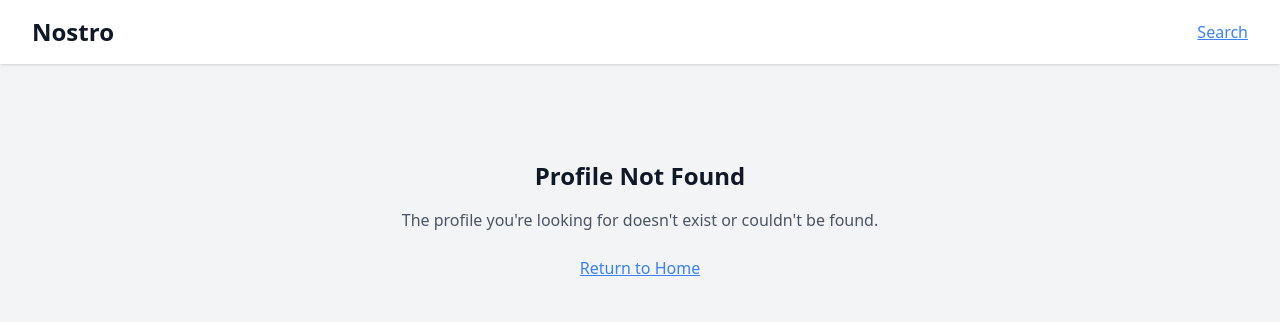
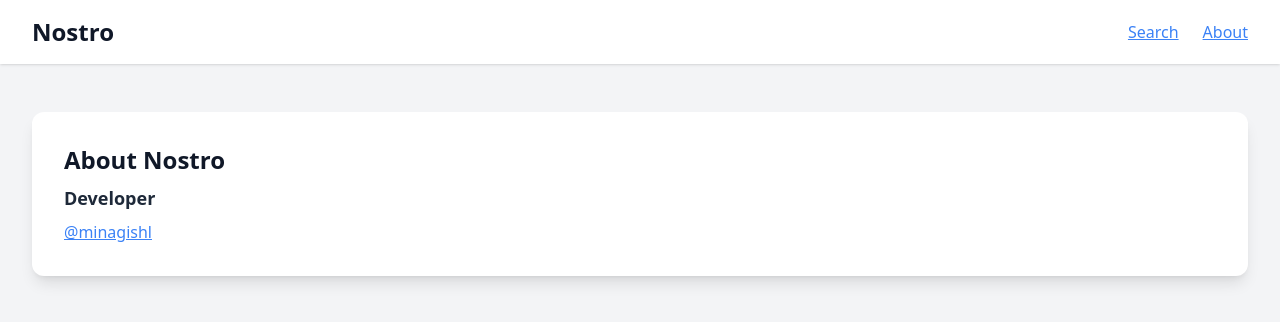
Before and after one commit to minagishl/nostro, a Next.js app: page /about in a window 1280 px wide. Before the commit this address had no page. Shown: the top 322 px of the page. Built offline with nearby package versions, Linux system fonts and the light colour scheme.

Commit message:
feat: create simple about page

```diff
--- /dev/null
+++ b/src/app/about/page.tsx
@@ -0,0 +1,27 @@
+import Link from 'next/link';
+import { Layout } from '@/components/layout/Layout';
+
+export default function About() {
+	return (
+		<Layout>
+			<div className='w-full'>
+				<div className='flex flex-col rounded-xl shadow-lg p-8 mb-10 bg-white dark:bg-gray-800 w-full space-y-6'>
+					<h2 className='text-2xl font-bold text-gray-900 dark:text-white mb-2'>About Nostro</h2>
+					<div className='space-y-6'>
+						<div className='space-y-2'>
+							<h3 className='text-lg font-semibold text-gray-800 dark:text-gray-200'>Developer</h3>
+							<Link
+								href='https://github.com/minagishl'
+								target='_blank'
+								rel='noopener noreferrer'
+								className='text-blue-600 hover:text-blue-800 dark:text-blue-400 dark:hover:text-blue-300'
+							>
+								@minagishl
+							</Link>
+						</div>
+					</div>
+				</div>
+			</div>
+		</Layout>
+	);
+}
--- a/src/components/layout/Layout.tsx
+++ b/src/components/layout/Layout.tsx
@@ -10,12 +10,18 @@ export const Layout: React.FC<{ children: React.ReactNode }> = ({ children }) =>
 						<Link href='/'>
 							<h1 className='text-2xl font-bold text-gray-900 dark:text-white'>Nostro</h1>
 						</Link>
-						<nav>
+						<nav className='space-x-6'>
 							<Link
 								href='/search'
 								className='text-gray-600 dark:text-gray-300 hover:text-gray-900 dark:hover:text-white'
 							>
 								Search
+							</Link>
+							<Link
+								href='/about'
+								className='text-gray-600 dark:text-gray-300 hover:text-gray-900 dark:hover:text-white'
+							>
+								About
 							</Link>
 						</nav>
 					</div>
```
